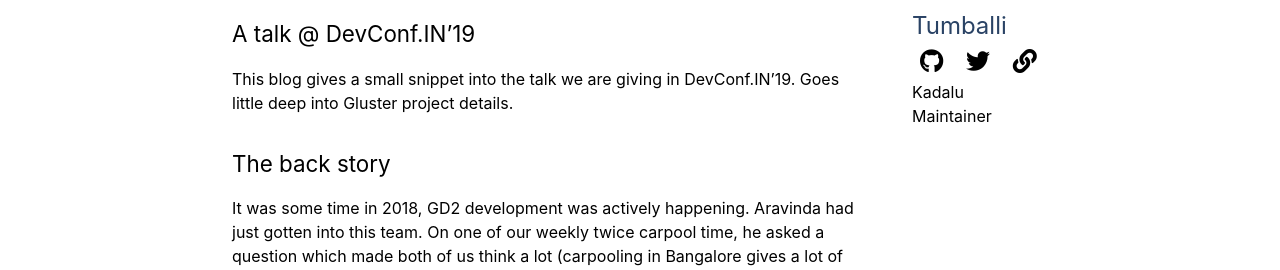
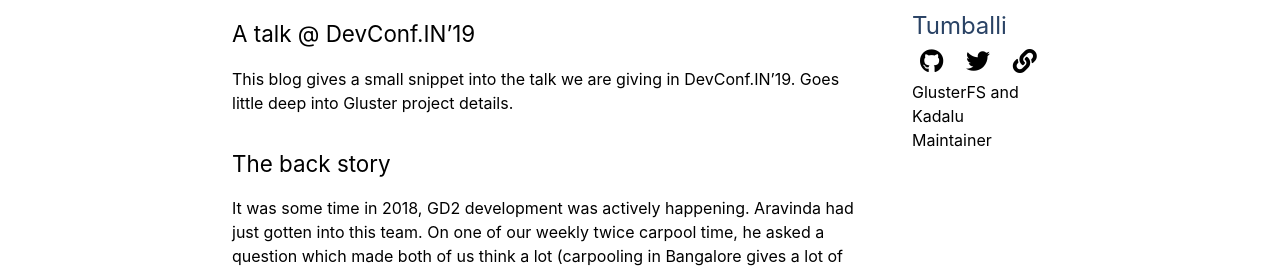
Before and after one commit to kadalu/kadalu.github.io, a Jekyll site: the page built from _posts/2019-07-05-glusters-management-in-k8s.md, in a window 1280 px wide. Shown: the part 324-594 px from the top of the page. Built offline with Jekyll 4.4.1, drawn with Linux system fonts in a browser that asks for light colours.

Commit message:
authors: update links and content

```diff
--- a/_data/authors.yml
+++ b/_data/authors.yml
@@ -1,7 +1,7 @@
 kadalu:
   bio: Team Kadalu
   name: Kadalu
-  site: https://kadalu.org
+  site: https://kadalu.io
   twitter: kadaluproject
 aravindavk:
   bio: Kadalu Maintainer
@@ -9,12 +9,12 @@ aravindavk:
   site: https://aravindavk.in
   twitter: aravindavk
 amarts:
-  bio: Kadalu Maintainer
+  bio: GlusterFS and Kadalu Maintainer
   name: Amar Tumballi
   site: https://medium.com/@tumballi
   twitter: tumballi
 sac:
   bio: Kadalu Maintainer
   name: Sachidananda Urs
-  site: sac314
-  twitter: https://twitter.com/sac314
+  site: https://twitter.com/sac314
+  twitter: sac314
```
